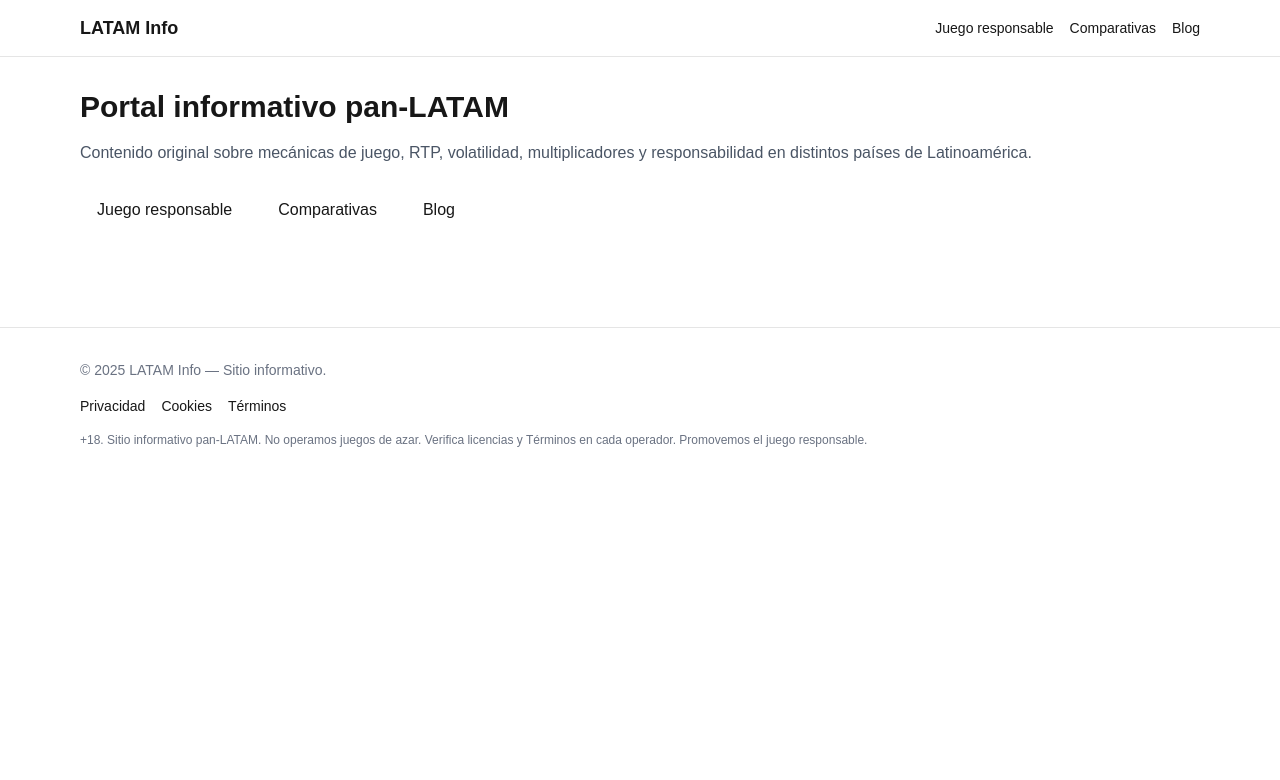
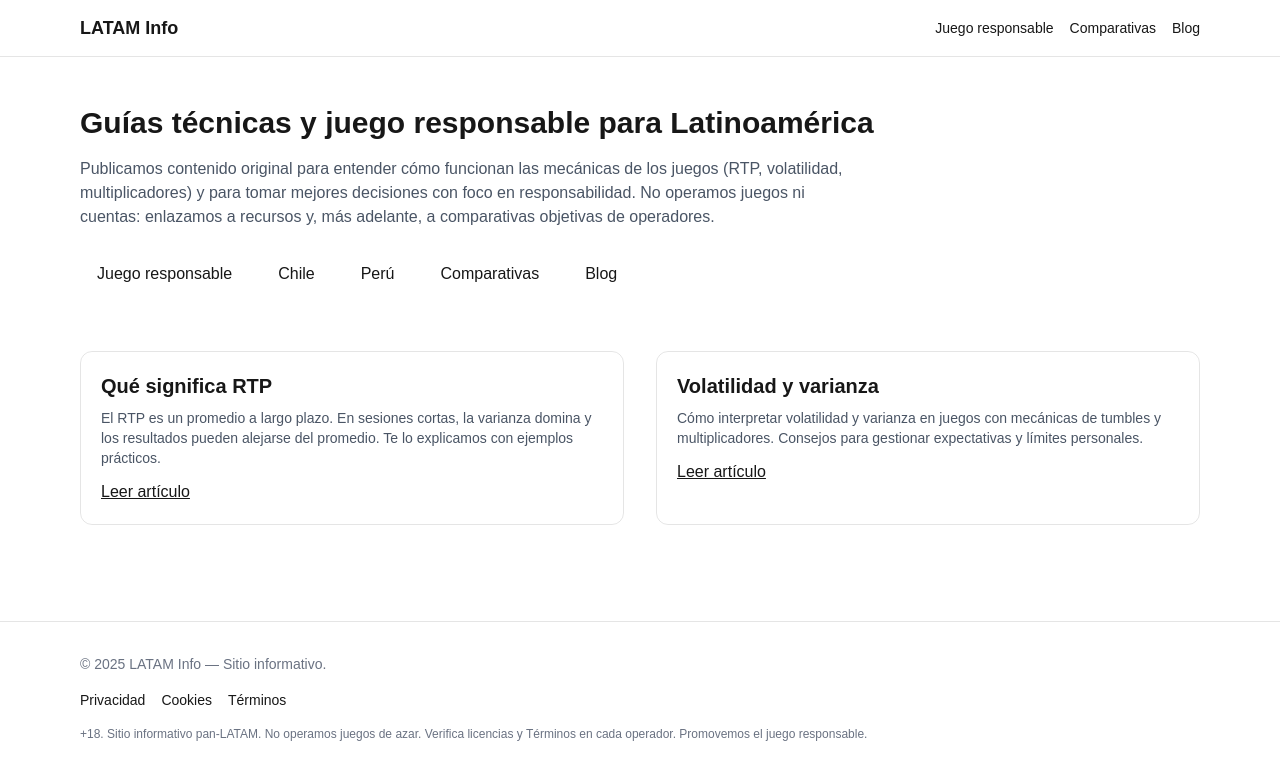
Before and after one commit to Edu2610/front_project_compa, a Next.js app: page / in a window 1280 px wide. Shown: the top 780 px of the page. Built offline with nearby package versions, Linux system fonts and the light colour scheme.

Commit message:
copy real de Home, artículo técnico 'volatilidad y varianza' y SEO básico (metadata, robots, sitemap, FAQ JSON-LD)

```diff
--- a/src/app/(marketing)/juego-responsable/page.js
+++ b/src/app/(marketing)/juego-responsable/page.js
@@ -1,14 +1,57 @@
+import Script from "next/script";
+
 export const metadata = { title: "Juego Responsable | LATAM Info" };
 
 export default function Page() {
+  const faq = {
+    "@context": "https://schema.org",
+    "@type": "FAQPage",
+    "mainEntity": [
+      {
+        "@type": "Question",
+        "name": "¿El RTP garantiza ganancias?",
+        "acceptedAnswer": {
+          "@type": "Answer",
+          "text":
+            "No. El RTP es un promedio a largo plazo; en sesiones cortas la varianza puede producir resultados alejados del promedio."
+        }
+      },
+      {
+        "@type": "Question",
+        "name": "¿Qué significa alta volatilidad?",
+        "acceptedAnswer": {
+          "@type": "Answer",
+          "text":
+            "Resultados menos frecuentes pero potencialmente mayores; requiere gestionar expectativas y límites personales."
+        }
+      },
+      {
+        "@type": "Question",
+        "name": "¿Operan juegos en este sitio?",
+        "acceptedAnswer": {
+          "@type": "Answer",
+          "text":
+            "No. Este es un portal informativo. Enlazamos a recursos y, más adelante, a comparativas objetivas de operadores."
+        }
+      }
+    ]
+  };
+
   return (
     <main>
       <h1 className="text-2xl font-semibold">Juego Responsable</h1>
       <p className="mt-4 text-gray-600 dark:text-gray-300">
-        Aquí encontrarás principios básicos para un juego seguro, límites
-        recomendados y recursos de ayuda para Latinoamérica.
-        Este sitio es informativo, no operamos juegos de azar.
+        Principios y recomendaciones para un juego más seguro en LATAM:
+        límites de tiempo y presupuesto, evitar perseguir pérdidas y conocer
+        herramientas de autoexclusión cuando existan.
       </p>
+
+      {/* JSON-LD FAQ */}
+      <Script
+        id="faq-juego-responsable"
+        type="application/ld+json"
+        dangerouslySetInnerHTML={{ __html: JSON.stringify(faq) }}
+      />
     </main>
   );
 }
--- a/src/app/page.js
+++ b/src/app/page.js
@@ -1,19 +1,59 @@
 import Link from "next/link";
+
+export const metadata = {
+  title: "LATAM Info — Guías técnicas de juegos y juego responsable",
+  description:
+    "Portal informativo pan-LATAM con contenido original: mecánicas (RTP, volatilidad, multiplicadores), guías por país y comparativas con enfoque de juego responsable.",
+  alternates: { canonical: "/" },
+  openGraph: {
+    title: "LATAM Info — Guías técnicas y juego responsable",
+    description:
+      "Contenido original sobre RTP, volatilidad, mecánicas y responsabilidad en LATAM.",
+    url: "/",
+    siteName: "LATAM Info",
+    locale: "es_LA",
+    type: "website",
+  },
+  twitter: {
+    card: "summary_large_image",
+    title: "LATAM Info — Guías técnicas y juego responsable",
+    description:
+      "Explicaciones claras de RTP, volatilidad y buenas prácticas para LATAM.",
+  },
+};
 
 export default function Page() {
   return (
-    <main>
-      <h1 className="text-3xl font-bold">Portal informativo pan-LATAM</h1>
-      <p className="mt-4 text-gray-600 dark:text-gray-300">
-        Contenido original sobre mecánicas de juego, RTP, volatilidad,
-        multiplicadores y responsabilidad en distintos países de Latinoamérica.
+    <>
+      <section className="py-4">
+        <h1 className="text-3xl font-bold">
+          Guías técnicas y juego responsable para Latinoamérica
+        </h1>
+        <p className="mt-4 text-gray-600 dark:text-gray-300 max-w-3xl">
+          Publicamos contenido original para entender cómo funcionan las
+          mecánicas de los juegos (RTP, volatilidad, multiplicadores) y para
+          tomar mejores decisiones con foco en responsabilidad. No operamos
+          juegos ni cuentas: enlazamos a recursos y, más adelante, a
+          comparativas objetivas de operadores.
         </p>
-      <div className="mt-6 flex gap-3">
+        <div className="mt-6 flex flex-wrap gap-3">
           <Link
             href="/juego-responsable"
             className="px-4 py-2 rounded-lg border border-white/20 bg-white/10"
           >
             Juego responsable
+          </Link>
+          <Link
+            href="/pais/chile"
+            className="px-4 py-2 rounded-lg border border-white/20 bg-white/10"
+          >
+            Chile
+          </Link>
+          <Link
+            href="/pais/peru"
+            className="px-4 py-2 rounded-lg border border-white/20 bg-white/10"
+          >
+            Perú
           </Link>
           <Link
             href="/comparativas/operadores"
@@ -28,6 +68,33 @@ export default function Page() {
             Blog
           </Link>
         </div>
-    </main>
+      </section>
+
+      <section className="mt-10 grid md:grid-cols-2 gap-8">
+        <article className="rounded-xl border border-black/10 dark:border-white/10 p-5">
+          <h2 className="text-xl font-semibold">Qué significa RTP</h2>
+          <p className="mt-2 text-sm text-gray-600 dark:text-gray-300">
+            El RTP es un promedio a largo plazo. En sesiones cortas, la varianza
+            domina y los resultados pueden alejarse del promedio. Te lo
+            explicamos con ejemplos prácticos.
+          </p>
+          <Link href="/blog/rtp-y-corto-plazo" className="underline mt-3 inline-block">
+            Leer artículo
+          </Link>
+        </article>
+
+        <article className="rounded-xl border border-black/10 dark:border-white/10 p-5">
+          <h2 className="text-xl font-semibold">Volatilidad y varianza</h2>
+          <p className="mt-2 text-sm text-gray-600 dark:text-gray-300">
+            Cómo interpretar volatilidad y varianza en juegos con mecánicas de
+            tumbles y multiplicadores. Consejos para gestionar expectativas y
+            límites personales.
+          </p>
+          <Link href="/blog/volatilidad-y-varianza" className="underline mt-3 inline-block">
+            Leer artículo
+          </Link>
+        </article>
+      </section>
+    </>
   );
 }
--- /dev/null
+++ b/src/app/robots.js
@@ -0,0 +1,11 @@
+export default function robots() {
+  return {
+    rules: [
+      {
+        userAgent: "*",
+        allow: "/",
+      },
+    ],
+    sitemap: "https://example.com/sitemap.xml", // cambia al dominio real
+  };
+}
--- /dev/null
+++ b/src/app/sitemap.js
@@ -0,0 +1,21 @@
+export default async function sitemap() {
+  const base = "https://example.com"; // cambia al dominio real
+  const routes = [
+    "",
+    "/juego-responsable",
+    "/pais/chile",
+    "/pais/peru",
+    "/comparativas/operadores",
+    "/blog",
+    "/legales/privacidad",
+    "/legales/cookies",
+    "/legales/terminos",
+  ];
+
+  return routes.map((r) => ({
+    url: `${base}${r}`,
+    lastModified: new Date(),
+    changeFrequency: "weekly",
+    priority: r === "" ? 1.0 : 0.7,
+  }));
+}
```
Also changed, not shown: src/content/blog/volatilidad-y-varianza.mdx (added). Lines whose indentation alone changed are shown as unchanged.
